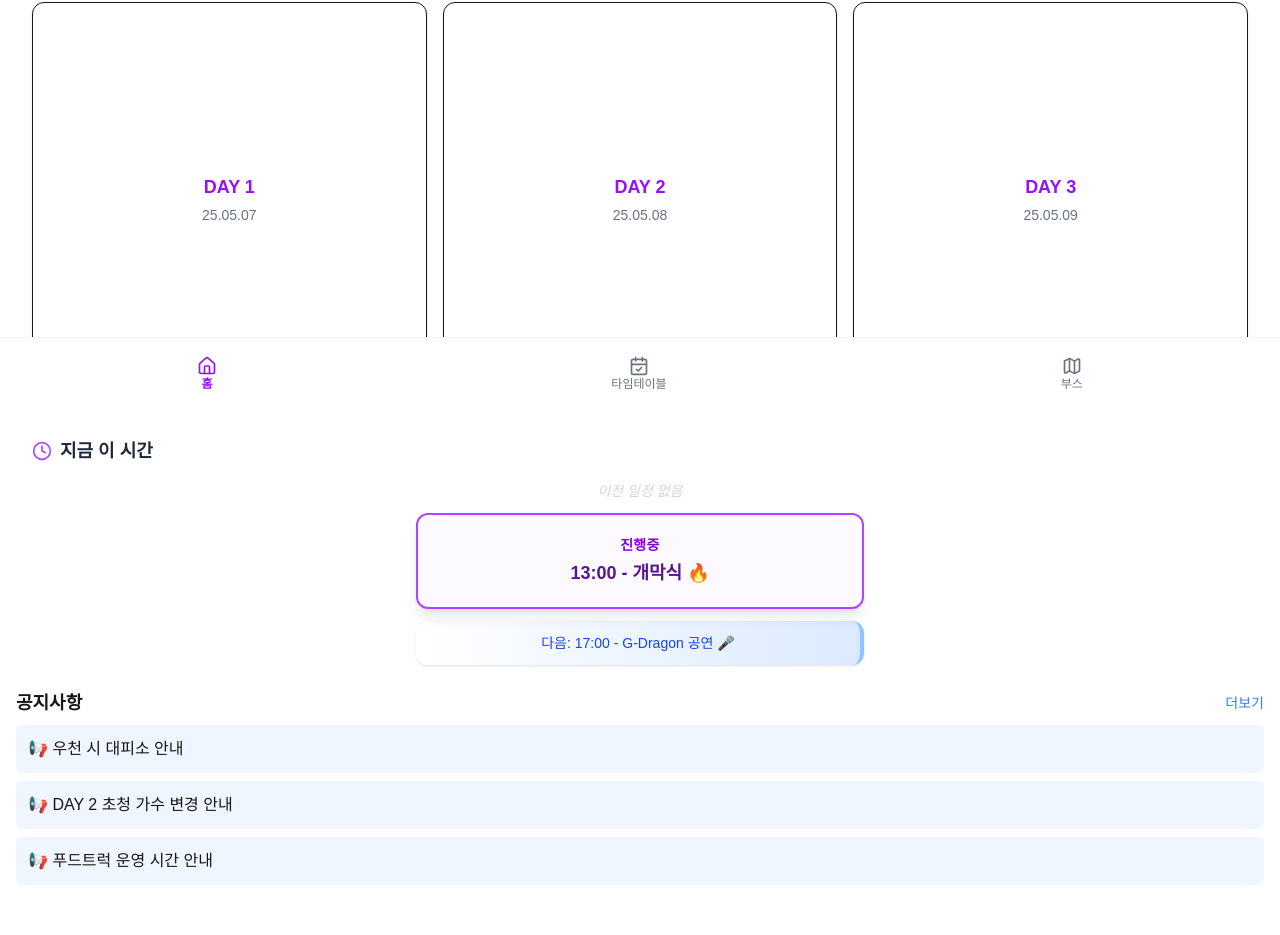
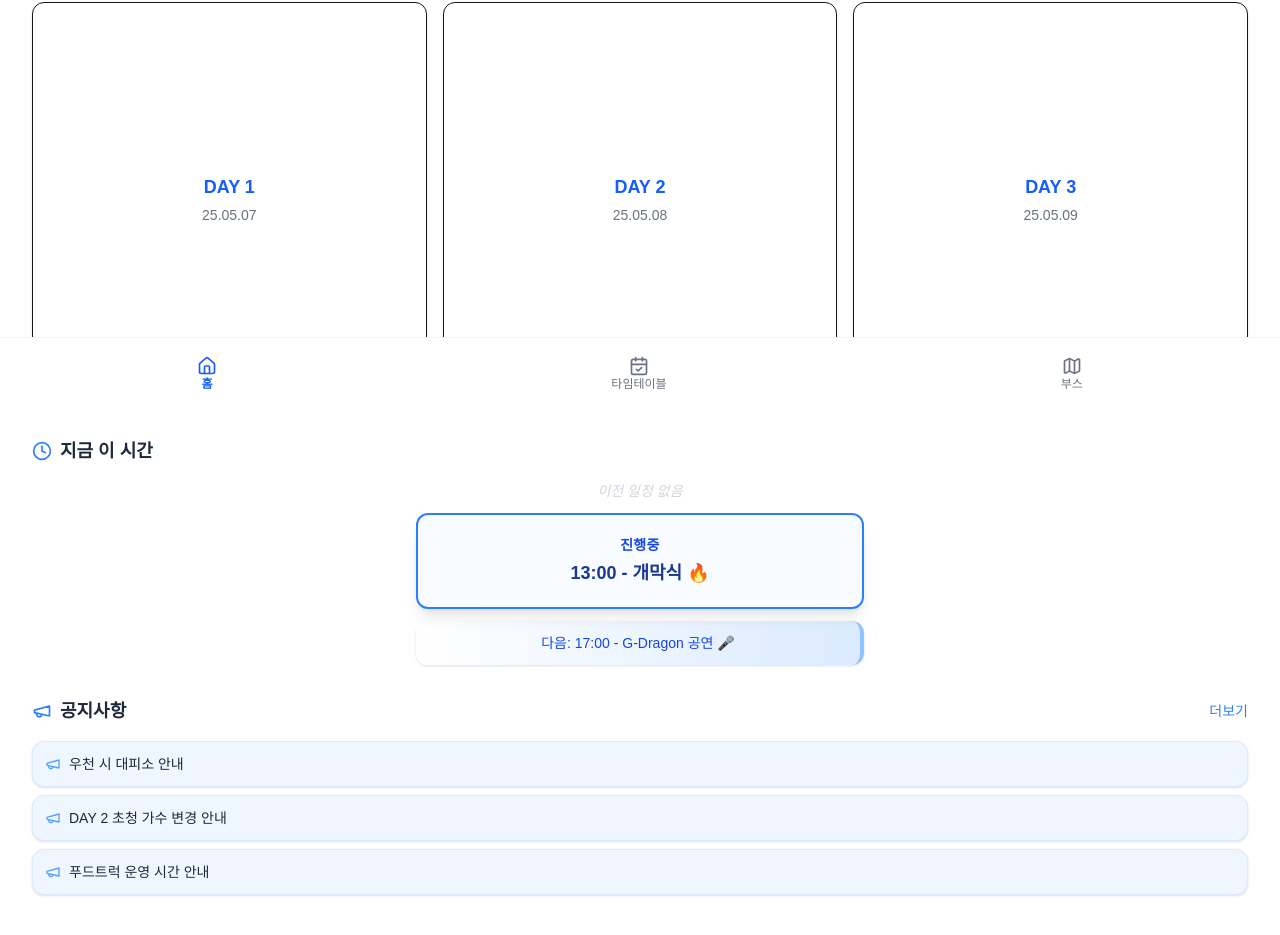
Before and after one commit to Phoenixia-Festival-2025/WeNixia, a Next.js app: page / in a window 1280 px wide. Shown: the part 391-1326 px from the top of the page. Built offline with nearby package versions, Linux system fonts and the light colour scheme.

Commit message:
feat: 전체 디자인 색 blue계열로 변경

```diff
--- a/src/app/timetable/page.tsx
+++ b/src/app/timetable/page.tsx
@@ -28,7 +28,7 @@ export default function TimeTablePage() {
   return (
     <section className="p-4 space-y-6">
       {/* 배너 이미지 */}
-      <div className="w-full h-40 bg-purple-300 rounded-md flex items-center justify-center text-white text-lg font-bold">
+      <div className="w-full h-40 bg-blue-300 rounded-md flex items-center justify-center text-white text-lg font-bold">
         타임테이블 안내 배너
       </div>
 
@@ -40,7 +40,7 @@ export default function TimeTablePage() {
             onClick={() => setSelectedDate(day.date)}
             className={`flex-1 py-2 rounded-full font-bold ${
               selectedDate === day.date
-                ? 'bg-purple-600 text-white'
+                ? 'bg-blue-600 text-white'
                 : 'bg-gray-100 text-gray-700'
             }`}
           >
@@ -56,7 +56,7 @@ export default function TimeTablePage() {
         {currentTimetable.map((item, idx) => (
           <div
             key={idx}
-            className="bg-purple-50 border-l-4 border-purple-400 p-3 rounded-md shadow-sm"
+            className="bg-blue-50 border-l-4 border-blue-400 p-3 rounded-md shadow-sm"
           >
             <div className="text-sm text-gray-500">{item.time}</div>
             <div className="text-base font-medium">{item.title}</div>
--- a/src/components/common/BottomNav.tsx
+++ b/src/components/common/BottomNav.tsx
@@ -22,7 +22,7 @@ export default function BottomNav() {
             key={item.path}
             onClick={() => router.push(item.path)}
             className={`flex flex-col items-center text-xs ${
-              isActive ? 'text-purple-600 font-bold' : 'text-gray-500'
+              isActive ? 'text-blue-600 font-bold' : 'text-gray-500'
             }`}
           >
             {item.icon}
--- a/src/components/common/DaySelector.tsx
+++ b/src/components/common/DaySelector.tsx
@@ -16,7 +16,7 @@ export default function DaySelector() {
         <button
           key={day.date}
           className={`flex-1 py-2 bg-gray-100 text-gray-700 rounded-full font-bold ${
-            day.date === '25.05.07' ? 'bg-pink-500 text-white' : ''
+            day.date === '25.05.07' ? 'bg-blue-500 text-white' : ''
           }`}
         >
           {day.label}
--- a/src/components/main/CurrentTimeBlock.tsx
+++ b/src/components/main/CurrentTimeBlock.tsx
@@ -73,7 +73,7 @@ export default function CurrentTimeBlock({
   return (
     <section className="px-4 mt-10 space-y-4">
       <h2 className="flex items-center text-lg font-bold text-gray-800 gap-2">
-        <Clock className="w-5 h-5 text-purple-500" />
+        <Clock className="w-5 h-5 text-blue-500" />
         지금 이 시간
       </h2>
 
@@ -110,14 +110,14 @@ export default function CurrentTimeBlock({
               initial={{ opacity: 0, scale: 0.95 }}
               animate={{ opacity: 1, scale: 1 }}
               transition={{ duration: 0.4 }}
-              className="w-full max-w-md relative bg-white border-2 border-purple-500 p-5 rounded-xl shadow-lg"
+              className="w-full max-w-md relative bg-white border-2 border-blue-500 p-5 rounded-xl shadow-lg"
             >
-              <div className="absolute inset-0 bg-purple-100 opacity-20 rounded-xl z-0" />
+              <div className="absolute inset-0 bg-blue-100 opacity-20 rounded-xl z-0" />
               <div className="relative z-10 text-center">
-                <div className="text-sm font-semibold text-purple-700 tracking-wide">
+                <div className="text-sm font-semibold text-blue-700 tracking-wide">
                   진행중
                 </div>
-                <div className="text-lg font-bold text-purple-900 mt-1">
+                <div className="text-lg font-bold text-blue-900 mt-1">
                   {current.time} - {current.title}
                 </div>
               </div>
--- a/src/components/main/FestivalSummary.tsx
+++ b/src/components/main/FestivalSummary.tsx
@@ -25,10 +25,10 @@ export default function FestivalSummary() {
             key={index}
             onClick={() => toggle(index)}
             className={`aspect-square rounded-xl border shadow-sm bg-white p-4 flex flex-col items-center justify-center transition-all duration-300 ${
-              selectedIndex === index ? 'scale-105 border-purple-500' : 'hover:scale-105'
+              selectedIndex === index ? 'scale-105 border-blue-500' : 'hover:scale-105'
             }`}
           >
-            <div className="text-lg font-semibold text-purple-600">{item.day}</div>
+            <div className="text-lg font-semibold text-blue-600">{item.day}</div>
             <div className="text-sm text-gray-500 mt-1">{item.date}</div>
           </button>
         ))}
--- a/src/components/main/MiniNotice.tsx
+++ b/src/components/main/MiniNotice.tsx
@@ -1,36 +1,43 @@
 'use client';
 
-import { motion } from 'framer-motion';
 import { useRouter } from 'next/navigation';
 import { notices } from '@/lib/noticeData';
+import { Megaphone } from 'lucide-react';
+import { motion } from 'framer-motion';
 
 export default function MiniNotice() {
   const router = useRouter();
 
   return (
-    <motion.div layout>
-    <section>
-      <div className="flex justify-between items-center mb-2">
-        <h2 className="font-semibold text-lg">공지사항</h2>
+    <section className="px-4 mt-8">
+      {/* 제목 영역 */}
+      <div className="flex justify-between items-center mb-4">
+        <h2 className="flex items-center gap-2 text-lg font-bold text-gray-800">
+          <Megaphone className="w-5 h-5 text-blue-500" />
+          공지사항
+        </h2>
         <button
-          className="text-sm text-blue-500"
+          className="text-sm text-blue-500 hover:underline font-medium"
           onClick={() => router.push('/notice')}
         >
           더보기
         </button>
       </div>
+
+      {/* 공지 리스트 */}
       <div className="space-y-2">
         {notices.slice(0, 3).map((notice) => (
-          <div
+          <motion.div
             key={notice.id}
-            className="p-3 bg-blue-50 rounded-md cursor-pointer"
             onClick={() => router.push(`/notice/${notice.id}`)}
+            whileHover={{ scale: 1.02 }}
+            className="cursor-pointer bg-blue-50 border border-blue-100 rounded-xl p-3 shadow-sm transition flex items-center gap-2"
           >
-            📢 {notice.title}
-          </div>
+            <Megaphone className="w-4 h-4 text-blue-400 flex-shrink-0" />
+            <span className="text-sm text-gray-800">{notice.title}</span>
+          </motion.div>
         ))}
       </div>
     </section>
-    </motion.div>
   );
 }
```
